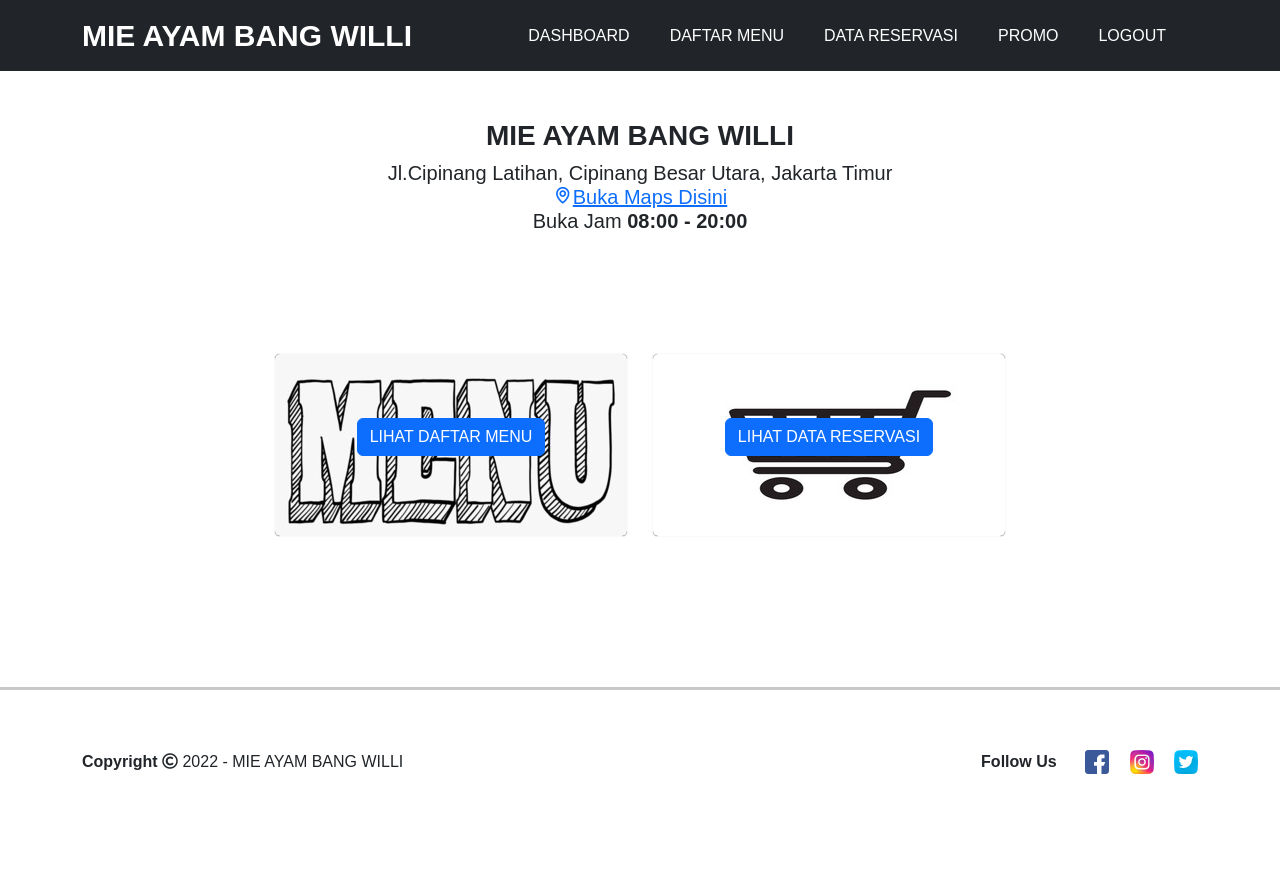
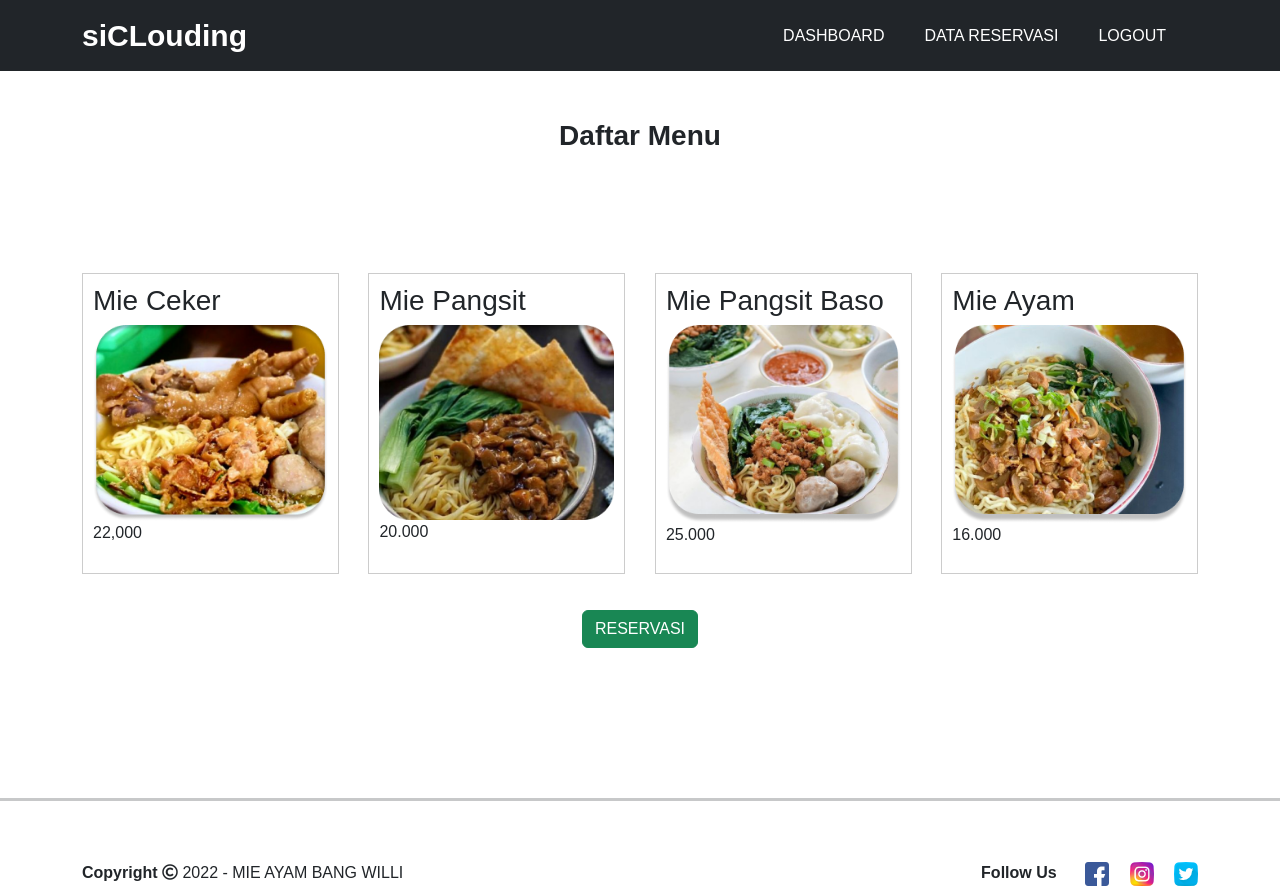
Before and after one commit to 211110404-kennyrimba/project_capstone1, a Flask app: page /indexAdmin in a window 1280 px wide. Shown: the part 600-1488 px from the top of the page. Before the commit the page ends 1374 px from the top, so only its background shows below. Run offline with Flask 2, Linux system fonts and the light colour scheme; some libraries are stand-ins or nearby versions.

Commit message:
update front end

```diff
--- a/static/css/index_admin.css
+++ b/static/css/index_admin.css
@@ -9,7 +9,7 @@
 
 /*Jumbotron*/
 .jumbotron {
-	background-image: url(../img/bg8.png);
+	background-image: url(../img/newwallpaper.png);
 	background-size: cover;
 	height: 350px;
 	width: 100%;
--- a/templates/index_admin.html
+++ b/templates/index_admin.html
@@ -13,7 +13,7 @@
   <link href='https://unpkg.com/boxicons@2.1.4/css/boxicons.min.css' rel='stylesheet'>
 
 
-  <title>MIE AYAM BANG WILLI</title>
+  <title>MIE AYAM 2 KM</title>
   <link rel="icon" type="image/x-icon" href="../static/img/favicon.ico">
 </head>
 <body>
@@ -28,7 +28,7 @@
   <!-- Navbar -->
   <nav class="navbar navbar-expand-lg  bg-dark">
     <div class="container">
-      <a class="navbar-brand text-white" href="{{url_for('indexAdmin')}}"><strong>MIE AYAM BANG WILLI</strong></a>
+      <a class="navbar-brand text-white" href="{{url_for('indexAdmin')}}"><strong>siCLouding</strong></a>
       <button class="navbar-toggler" type="button" data-toggle="collapse" data-target="#navbarNav" aria-controls="navbarNav" aria-expanded="false" aria-label="Toggle navigation">
         <span class="navbar-toggler-icon"></span>
       </button>
@@ -39,13 +39,13 @@
             <a class="nav-link mr-4" href="{{url_for('dashboard')}}">DASHBOARD</a>
           </li>
           <li class="nav-item">
-            <a class="nav-link mr-4" href="{{url_for('daftar_menu')}}">DAFTAR MENU</a>
+            <!-- <a class="nav-link mr-4" href="{{url_for('daftar_menu')}}">DAFTAR MENU</a> -->
           </li>
           <li class="nav-item">
             <a class="nav-link mr-4" href="{{url_for('daftar_pesanan')}}">DATA RESERVASI</a>
           </li>
           <li class="nav-item">
-            <a class="nav-link mr-4" href="{{url_for('promo')}}">PROMO</a>
+            <!-- <a class="nav-link mr-4" href="{{url_for('promo')}}">PROMO</a> -->
           </li>
           <li class="nav-item">
             <a class="nav-link mr-4" href="/logout" {{hidden_logout}}>LOGOUT</a>
@@ -59,31 +59,41 @@
   <!-- Menu -->
   <div class="container">
     <div class="judul text-center mt-5">
-      <h3 class="font-weight-bold">MIE AYAM BANG WILLI</h3>
-      <h5>Jl.Cipinang Latihan, Cipinang Besar Utara, Jakarta Timur
-        <br><a href="https://goo.gl/maps/arcT28VoUW4TAfKU7"><i class='bx bx-map'></i>Buka Maps Disini</a>
-        <br>Buka Jam <strong>08:00 - 20:00</strong></h5>
+      <h3 class="font-weight-bold">Daftar Menu</h3>
+    </div>
+    <div class="catalog-container">
+      <!-- Katalog pertama -->
+      <div class="catalog">
+        <h3>Mie Ceker</h3>
+        <img src="../static/img/Menu1.png" class="card-img">
+        <p>22,000</p>
       </div>
 
-      <div class="row mb-5 mt-5 ">
-        <div class="col-md-6 d-flex justify-content-end">
-          <div class="card bg-dark text-white border-light">
-            <img src="../static/img/menu2.jpg" class="card-img" alt="Lihat Daftar Menu">
-            <div class="card-img-overlay mt-5 text-center">
-             <a href="{{url_for('daftar_menu')}}" class="btn btn-primary">LIHAT DAFTAR MENU</a>
+      <!-- Katalog kedua -->
+      <div class="catalog">
+        <h3>Mie Pangsit</h3>
+        <img src="../static/img/Menu2.png" class="card-img">
+        <p>20.000</p>
+      </div>
+
+      <!-- Katalog ketiga -->
+      <div class="catalog">
+        <h3>Mie Pangsit Baso</h3>
+        <img src="../static/img/Menu3.png" class="card-img">
+        <p>25.000</p>
+      </div>
+
+      <!-- Katalog keempat -->
+      <div class="catalog">
+        <h3>Mie Ayam</h3>
+        <img src="../static/img/Menu4.png" class="card-img">
+        <p>16.000</p>
       </div>
     </div>
   </div>
-
-       <div class="col-md-6 d-flex justify-content-start">
-        <div class="card bg-dark text-white border-light">
-          <img src="../static/img/menu3.jpg" class="card-img" alt="Lihat Pesanan">
-          <div class="card-img-overlay mt-5 text-center">
-           <a href="{{url_for('daftar_pesanan')}}" class="btn btn-primary">LIHAT DATA RESERVASI</a>
-         </div>
-       </div>
-     </div>
-   </div>
+  <div class="center-container">
+    <a href="{{url_for('userReservasi')}}" class="btn btn-success mt-3">RESERVASI</a>
+    <!-- <button>Reservation</button> -->
   </div>
   <!-- Akhir Menu -->
 
```
Also changed, not shown: templates/index.html (+7 -1 lines), templates/pesanan.html (+5 -4 lines). Lines whose indentation alone changed are shown as unchanged.
